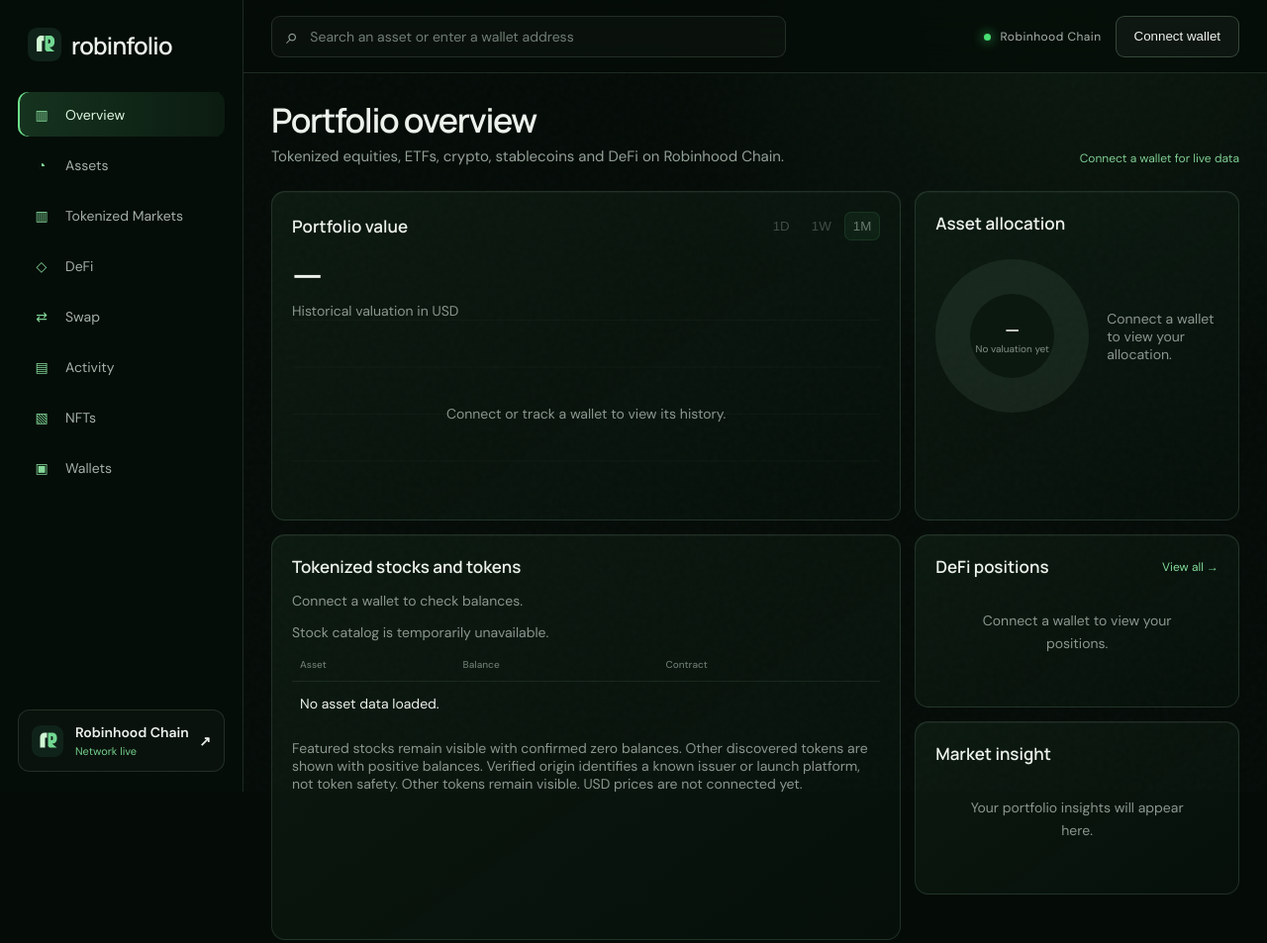
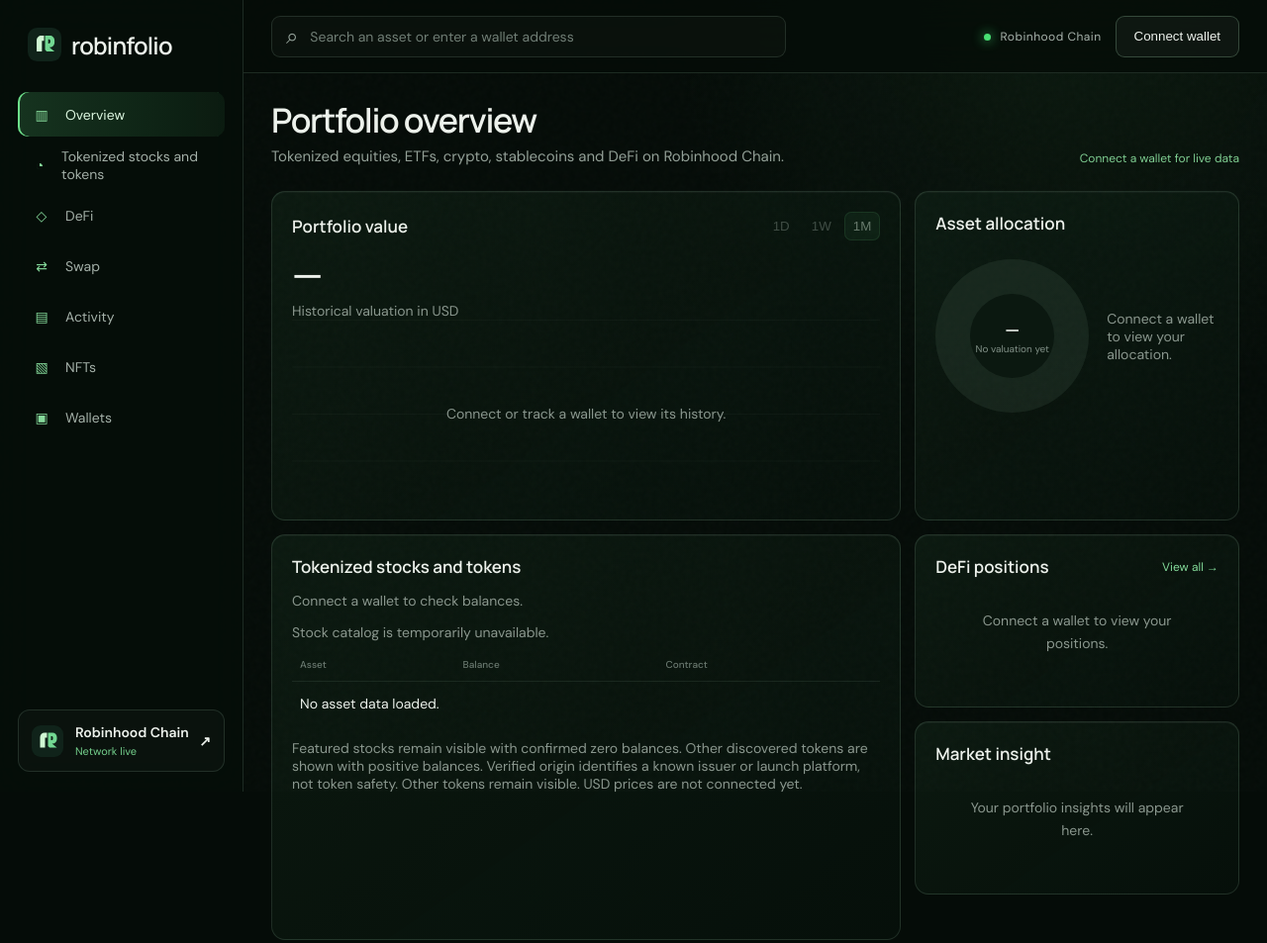
Before and after one commit to doubtai/robinfolio, a website: page public/app.html in a window 1280 px wide. Shown: the whole page at 99% size. Drawn offline with Linux system fonts and the light colour scheme; no server answers.

Commit message:
Unify stocks and tokens with official featured stocks before wallet holdings

```diff
--- a/public/app.html
+++ b/public/app.html
@@ -4,7 +4,7 @@
   <div class="app-shell">
     <aside class="sidebar">
       <a class="wordmark" href="/"><img src="/mark.svg" alt=""><span>robinfolio</span></a>
-      <nav id="app-nav"><a class="active" href="#overview" data-view="overview"><i>▥</i>Overview</a><a href="#assets" data-view="assets"><i>◔</i>Assets</a><a href="#markets" data-view="markets"><i>▥</i>Tokenized Markets</a><a href="#defi" data-view="defi"><i>◇</i>DeFi</a><a href="#swap" data-view="swap"><i>⇄</i>Swap</a><a href="#activity" data-view="activity"><i>▤</i>Activity</a><a href="#nfts" data-view="nfts"><i>▧</i>NFTs</a><a href="#wallets" data-view="wallets"><i>▣</i>Wallets</a></nav>
+      <nav id="app-nav"><a class="active" href="#overview" data-view="overview"><i>▥</i>Overview</a><a href="#assets" data-view="assets"><i>◔</i>Tokenized stocks and tokens</a><a href="#defi" data-view="defi"><i>◇</i>DeFi</a><a href="#swap" data-view="swap"><i>⇄</i>Swap</a><a href="#activity" data-view="activity"><i>▤</i>Activity</a><a href="#nfts" data-view="nfts"><i>▧</i>NFTs</a><a href="#wallets" data-view="wallets"><i>▣</i>Wallets</a></nav>
       <a class="chain-card" href="https://robin.etherscan.io/" target="_blank" rel="noreferrer"><img src="/mark.svg" alt=""><span><b>Robinhood Chain</b><small>Network live</small></span><b>↗</b></a>
     </aside>
     <div class="workspace">
```
